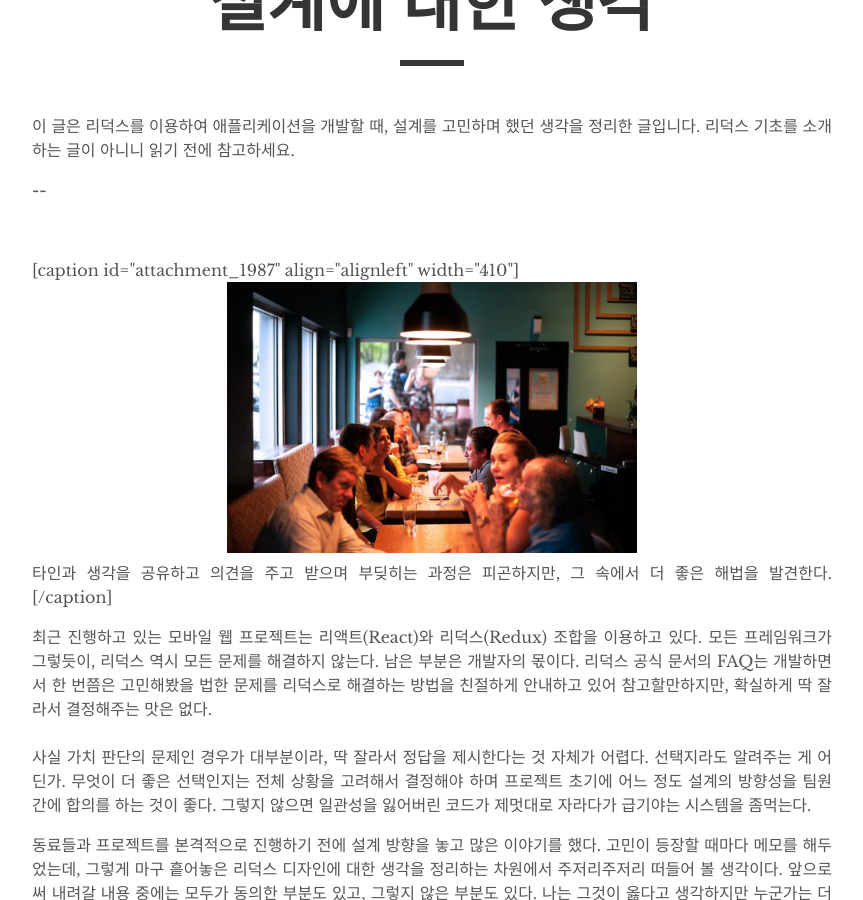
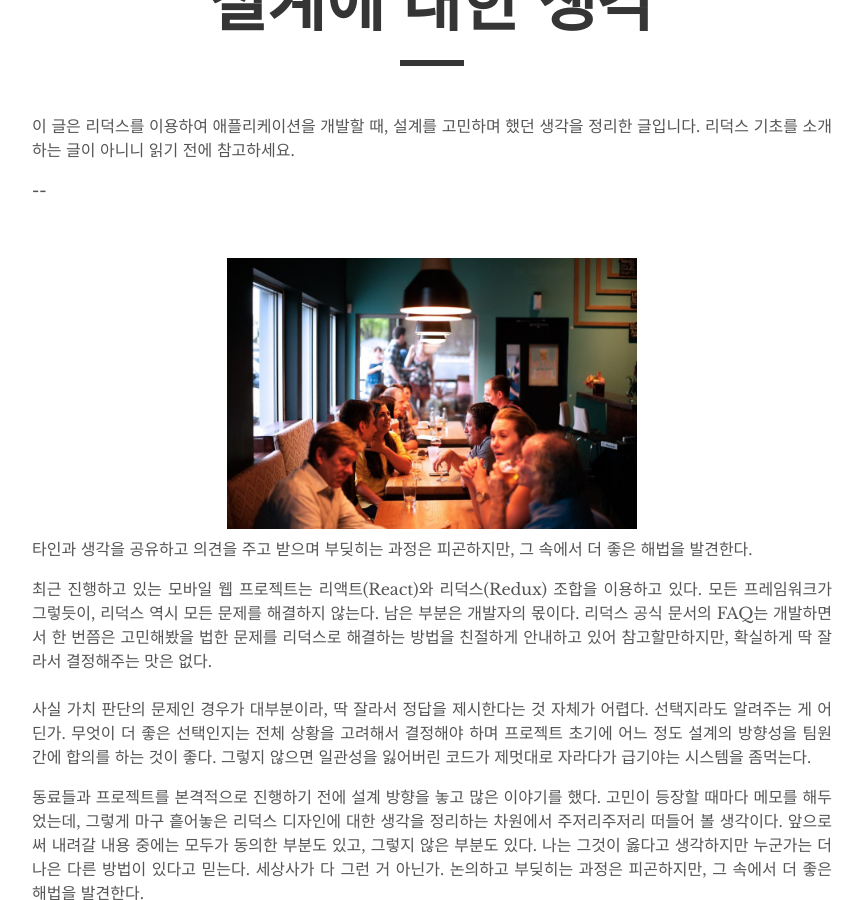
Before and after one commit to CoderK/CoderK.github.io, a Jekyll site: the page built from _posts/2016-07-01-1953.html, in a window 1280 px wide and 900 px high, scrolled down 313 px. Shown: the whole window, without its empty margins (208-1071 px from the left). Built offline with Jekyll 4.4.1, drawn with Linux system fonts in a browser that asks for light colours.

Commit message:
chore: Fixed missing images

```diff
--- a/_posts/2016-07-01-1953.html
+++ b/_posts/2016-07-01-1953.html
@@ -49,7 +49,7 @@
 				이 글은 리덕스를 이용하여 애플리케이션을 개발할 때, 설계를 고민하며 했던 생각을 정리한 글입니다. 리덕스 기초를 소개하는 글이 아니니 읽기 전에 참고하세요.</p>
 <p><b>--</b></p>
 <p>&nbsp;</p>
-<p>[caption id="attachment_1987" align="alignleft" width="410"]<a href="http://huns.me/wp/wp-content/uploads/2016/07/photo-1416453072034-c8dbfa2856b5.jpeg"><img class="wp-image-1987" src="{{ site.baseurl }}/assets/images/photo-1416453072034-c8dbfa2856b5-1024x676.jpeg" alt="많은 사람들이 커피숍 테이블에 앉아 왁자지껄 시끄럽게 이야기를 주고 받는 모습의 사진" width="410" height="271" /></a> 타인과 생각을 공유하고 의견을 주고 받으며 부딪히는 과정은 피곤하지만, 그 속에서 더 좋은 해법을 발견한다.[/caption]</p>
+<p><img class="wp-image-1987" src="{{ site.baseurl }}/assets/images/photo-1416453072034-c8dbfa2856b5-1024x676.jpeg" alt="많은 사람들이 커피숍 테이블에 앉아 왁자지껄 시끄럽게 이야기를 주고 받는 모습의 사진" width="410" /></a> 타인과 생각을 공유하고 의견을 주고 받으며 부딪히는 과정은 피곤하지만, 그 속에서 더 좋은 해법을 발견한다.</p>
 <p><span class="se_ff_nanumgothic">최근 진행하고 있는 모바일 웹 프로젝트는 리액트(React)와 리덕스(Redux) 조합을 이용하고 있다. 모든 </span><span class="se_ff_nanumgothic">프레임워크가 그렇듯이, 리덕스 역시 모든 문제를 해결하지 않는다. 남은 부분은 개발자의 몫이다. 리덕스 공식 문서의 FAQ는 개발하면서 한 번쯤은 고민해봤을 법한 문제를 리덕스로 해결하는 방법을 친절하게 안내하고 있어 참고할만하지만, 확실하게 딱 잘라서 결정해주는 맛은 없다.<br />
 </span><span class="se_ff_nanumgothic"><br />
 </span><span class="se_ff_nanumgothic">사실 가치 판단의 문제인 경우가 대부분이라, 딱 잘라서 정답을 제시한다는 것 자체가 어렵다. 선택지라도 알려주는 게 어딘가. </span><span class="se_ff_nanumgothic">무엇이 더 좋은 선택인지는 전체 상황을 고려해서 결정해야 하며 </span><span class="se_ff_nanumgothic">프로젝트 초기에 어느 정도 설계의 방향성을 팀원 간에 합의를 하는 것이 좋다. 그렇지 않으면 일관성을 잃어버린 코드가 제멋대로 자라다가 급기야는 시스템을 좀먹는다.</span></p>
@@ -82,7 +82,7 @@
 </div>
 <p class="__se_code_view se_textarea language-javascript">이에 반해 리덕스는 단일 스토어를 유지하되, 상태 처리에 대한 책임을 스토어의 하위에 있는 리듀서에게 넘기는 '단일 스토어, 다수의 리듀서' 전략을 택했다. 리덕스에서 스토어는 컴포넌트와 리듀서를 연결하는 아주 얇은 레이어일 뿐이다. 상태와 상태를 처리하는 행위는 스토어가 아닌 리듀서가 책임진다. 스토어는 여러 개의 리듀서를 가질 수 있다. 각각의 리듀서가 처리하는 상태는 최종적으로 최상위 리듀서가 시스템의 상태 트리로 만들어서 스토어를 구독하는 구독자에게 전달한다.</p>
 <div class="se_editArea">
-<div class="se_viewArea"><a class="se_mediaArea __se_image_link __se_link" href="http://m.post.naver.com/viewer/postView.nhn?volumeNo=4575578&amp;memberNo=1377642#" data-linktype="img" data-linkdata="{&quot;imgId&quot; : &quot;SEDOC-1467376846350-892175543_image_2_img&quot;, &quot;src&quot; : &quot;http://post.phinf.naver.net/20160630_7/1467292987274CdGFx_PNG/Redux_Archictecture_-_New_Page_%281%29.png?type=w1200&quot;, &quot;linkUse&quot; : &quot;false&quot;,&quot;link&quot; : &quot;&quot;}"><img id="SEDOC-1467376846350-892175543_image_2_img" class="se_mediaImage __se_img_el" src="{{ site.baseurl }}/assets/images/Redux_Archictecture_-_New_Page_%281%29.png?type=w1200" alt="" width="936" height="343" data-attachment-id="" /></a></div>
+<div class="se_viewArea"><img id="SEDOC-1467376846350-892175543_image_2_img" class="se_mediaImage __se_img_el" src="{{ site.baseurl }}/assets/images/Redux_Archictecture_-_New_Page_.png" alt="" width="936" data-attachment-id="" /></div>
 </div>
 <p class="se_textarea">물론 플럭스 유틸즈를 이용해도 하나의 스토어를 두고 상태 처리 책임을 분리하는 방식으로 설계할 수 있고, 리덕스 역시 여러 스토어를 구현할 수 있다. 둘 다 어떤 한 가지 정책을 강제하지는 않는다. 다만 기저에 깔린 설계 철학이 어떤 쪽에 더 가까운지를 생각해봤을 때 그렇다는 뜻이고, 이 철학에 맞춰 구현할 때 가장 자연스럽다.</p>
 <p>이 지점에서 분리해야 하는 대상의 본질이 스토어와 액션을 결합하는 인터페이스가 아니라 스토어가 관리하는 상태 데이터와 그 데이터를 처리하는 행위에 있다는 사실을 알 수 있다. 액션과 스토어를 결합하는 방식은 스토어가 어떤 상태를, 어떻게 책임지는지와는 상관없이 모두 동일하다. 이 공통 인터페이스를 플럭스 유틸즈는 상속으로 해결한다. 아래의 링크를 따라가보면 플럭스 유틸즈가 제공하는 스토어 객체를 확인할 수 있다. 플럭스 유틸즈는 모두 세 종류의 스토어 객체를 제공한다.</p>
@@ -636,7 +636,7 @@
 <div class="se_viewArea se_ff_nanumgothic se_fs_T3 se_align-left">
 <div class="se_editView">
 <div class="se_textView">
-<p><a href="http://huns.me/wp/wp-content/uploads/2016/07/SE3-Mobile-Layer-Archictecture-Untitled-Page.png"><img class="aligncenter size-large wp-image-1960" src="{{ site.baseurl }}/assets/images/SE3-Mobile-Layer-Archictecture-Untitled-Page-1024x1016.png" alt="SE3-Mobile Layer Archictecture - Untitled Page" width="960" height="953" /></a>각 레이어의 정체성은 아래와 같이 정리했다.</p>
+<p><a href="http://huns.me/wp/wp-content/uploads/2016/07/SE3-Mobile-Layer-Archictecture-Untitled-Page.png"><img class="aligncenter size-large wp-image-1960" src="{{ site.baseurl }}/assets/images/SE3-Mobile-Layer-Archictecture-Untitled-Page-1024x1016.png" alt="SE3-Mobile Layer Archictecture - Untitled Page" width="960" /></a>각 레이어의 정체성은 아래와 같이 정리했다.</p>
 </div>
 </div>
 </div>
```
Also changed, not shown: _posts/2016-04-30-1865.html (+0 -14 lines), assets/images/Redux_Archictecture_-_New_Page_.png (added).
